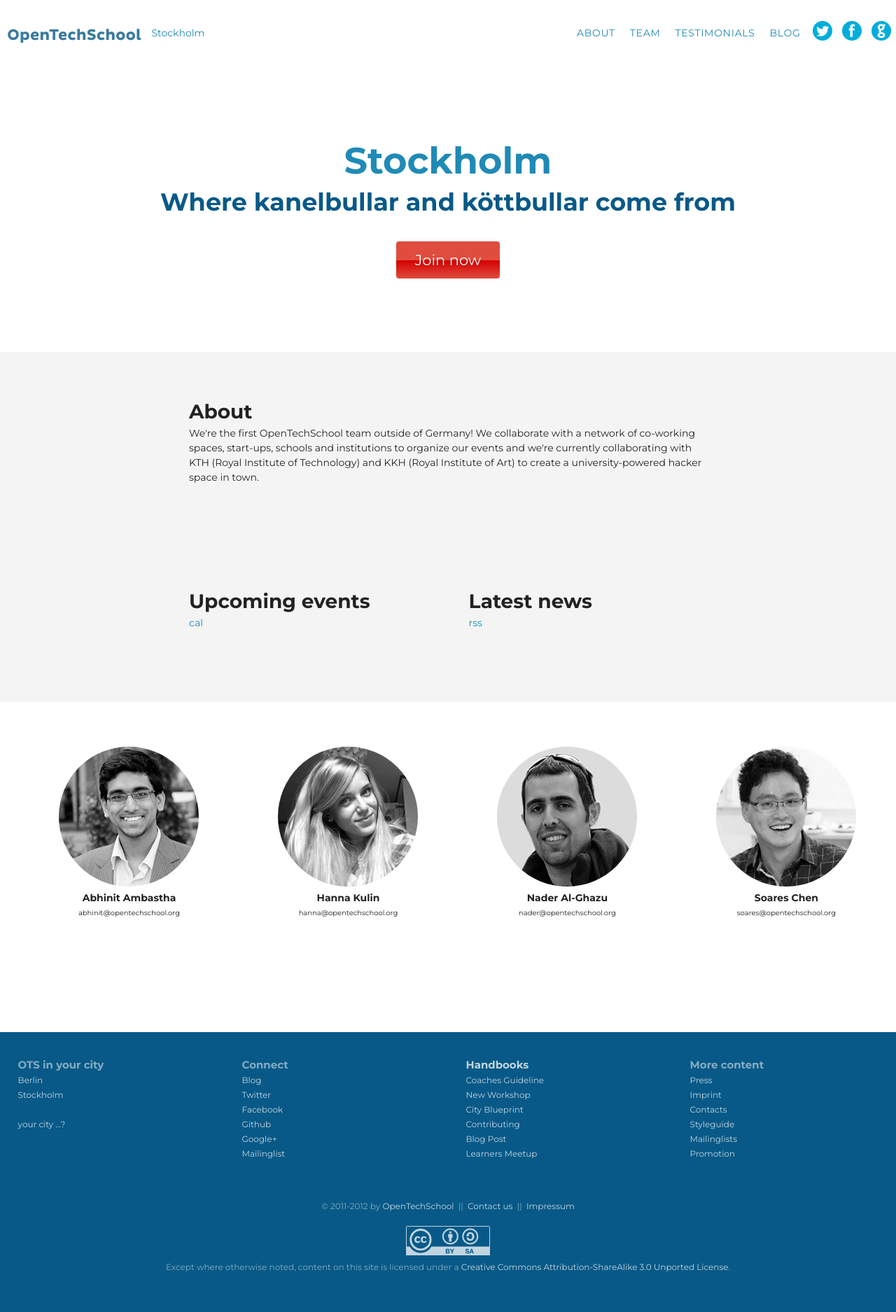
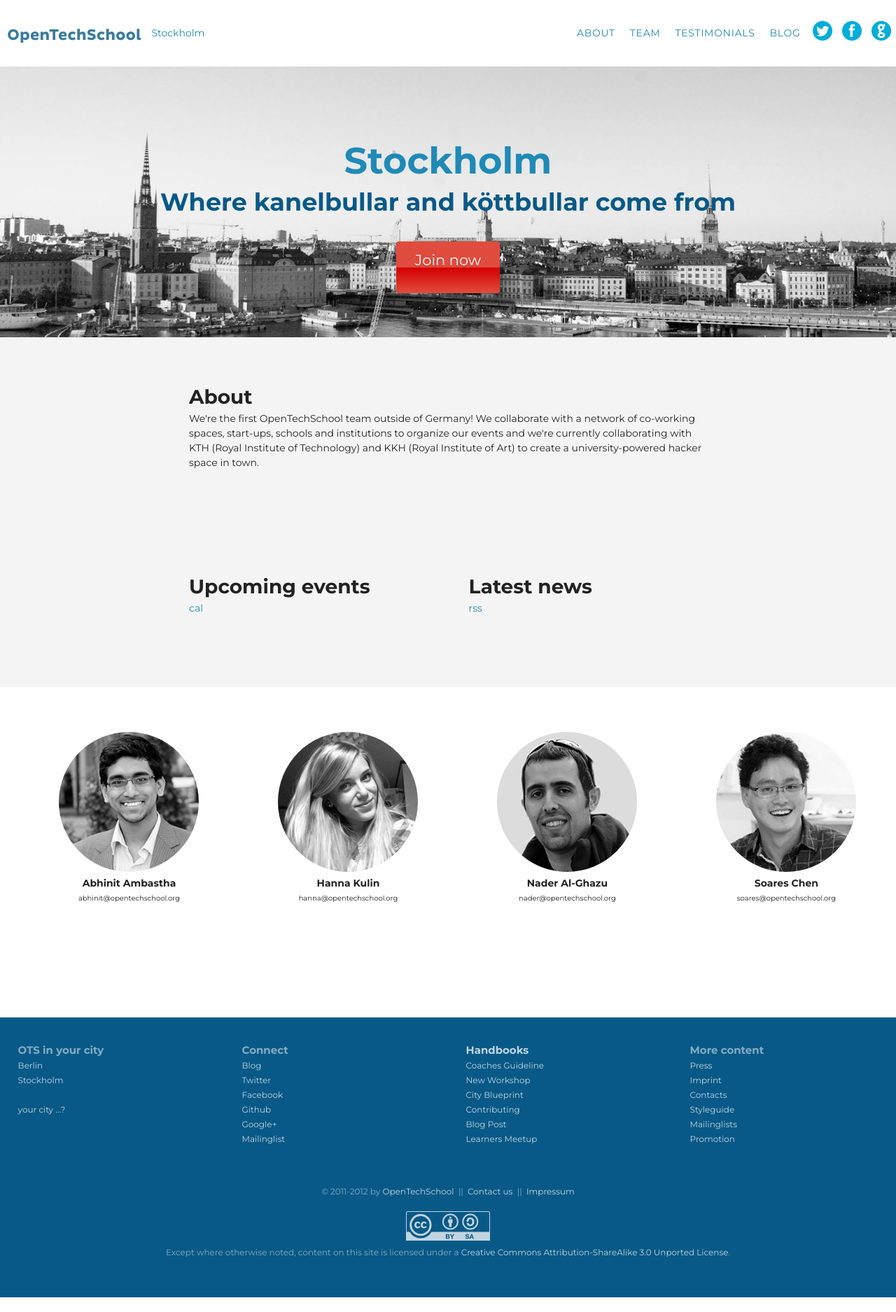
Before and after one commit to OpenTechSchool/www.opentechschool.org, a Jekyll site: the page built from stockholm/index.md, in a window 1280 px wide. Shown: the whole page at 70% size. Built offline with Jekyll 4.4.1, drawn with Linux system fonts in a browser that asks for light colours; nearby versions of some CDN libraries; after the commit the page ends 1854 px from its top, so only the background shows below that.

Commit message:
Photos! Pretty city pages!

```diff
--- a/_layouts/city.html
+++ b/_layouts/city.html
@@ -1,7 +1,7 @@
 {% include _head.html %}
 {% include _main_nav.html %}
 
-<header class="site_header site_header_city">
+<header class="site_header site_header_city" style="background-image: url({{page.image}})">
   <div class="container">
 
     <div class="city_title">
@@ -16,10 +16,10 @@
     </div>
 
     <div class="city_cta">
-      <a class="ots_action ots_action_city ots_action_highlight" href="http://www.meetup.com/{{page.meetupcom_group}}/join">Join now</a>
-      <p class="member_count">
-        <span id="js-meetup-members"></span>&nbsp;<span id="js-meetup-who"></span>
-      </p>
+      <a class="ots_action ots_action_city ots_action_highlight" href="http://www.meetup.com/{{page.meetupcom_group}}/join">
+        Join now
+        <span class="member_count"><span id="js-meetup-members"></span>&nbsp;<span id="js-meetup-who"></span></span>
+      </a>
     </div>
 
 
--- a/sass/imports/_city.scss
+++ b/sass/imports/_city.scss
@@ -3,13 +3,12 @@
 .city_title {
 }
 
-
 .city_cta {
 }
 
 .member_count {
+  display: block;
   font-size: .666em;
-  color: #666;
 }
 
 .tagline {
@@ -17,3 +16,9 @@
   line-height: 1.2;
   margin-bottom: 1em;
 }
+
+.site_header_city {
+  color: $ots_blue;
+  background-position: 0 50%;
+  background-size: 768px;
+}
--- a/sass/imports/_main.scss
+++ b/sass/imports/_main.scss
@@ -185,10 +185,6 @@
 .site_header_landing {
   background: $ots_blue;
   color: #FFF;
-}
-
-.site_header_city {
-  color: $ots_blue;
 }
 
 
--- a/sass/imports/_mediaqueries.scss
+++ b/sass/imports/_mediaqueries.scss
@@ -59,5 +59,9 @@
   .float_list_4 > li {
     width: 21%;
   }
+  .site_header_city {
+    background-size: 100%;
+  }
+
 
 }
--- a/stockholm/index.md
+++ b/stockholm/index.md
@@ -1,6 +1,7 @@
 ---
 layout: city
 title: Stockholm
+image: ../images/bg_stockholm.jpg
 tagline: "Where kanelbullar and köttbullar come from"
 rss_feed: stockholm
 meetupcom_group: opentechschool-stockholm
--- a/stylesheets/screen.css
+++ b/stylesheets/screen.css
@@ -354,48 +354,43 @@
   color: #FFF;
 }
 
-/* line 190, ../sass/imports/_main.scss */
-.site_header_city {
-  color: #085987;
-}
-
 /* Style for list with floated list items. Responds to screen-width. */
-/* line 197, ../sass/imports/_main.scss */
+/* line 193, ../sass/imports/_main.scss */
 .float_list {
   list-style: none;
   padding: 0;
   overflow: hidden;
 }
 
-/* line 203, ../sass/imports/_main.scss */
+/* line 199, ../sass/imports/_main.scss */
 .float_list > li {
   margin: 0 2% 1.5em 2%;
 }
 
 /* List of OTS members, extends float list. Includes image and links. */
-/* line 210, ../sass/imports/_main.scss */
+/* line 206, ../sass/imports/_main.scss */
 .team_list > li {
   min-height: 8em;
   height: auto !important;
   height: 8em;
   text-align: center;
 }
-/* line 215, ../sass/imports/_main.scss */
+/* line 211, ../sass/imports/_main.scss */
 .team_list > li:before {
   display: none;
 }
-/* line 218, ../sass/imports/_main.scss */
+/* line 214, ../sass/imports/_main.scss */
 .team_list > li img {
   width: 100%;
   max-width: 200px;
   height: auto;
   border-radius: 100%;
 }
-/* line 224, ../sass/imports/_main.scss */
+/* line 220, ../sass/imports/_main.scss */
 .team_list > li h3 {
   font-size: 1em;
 }
-/* line 227, ../sass/imports/_main.scss */
+/* line 223, ../sass/imports/_main.scss */
 .team_list > li p {
   font-size: .714em;
   min-height: 6em;
@@ -403,24 +398,24 @@
   height: 6em;
 }
 
-/* line 235, ../sass/imports/_main.scss */
+/* line 231, ../sass/imports/_main.scss */
 .top_bar {
   width: 100%;
   z-index: 100;
   background: #FFF;
   color: #FFF;
 }
-/* line 240, ../sass/imports/_main.scss */
+/* line 236, ../sass/imports/_main.scss */
 .top_bar .container {
   overflow: visible;
 }
 
-/* line 245, ../sass/imports/_main.scss */
+/* line 241, ../sass/imports/_main.scss */
 .logo_top_bar {
   float: left;
   padding: 0.5em 0.75em;
 }
-/* line 249, ../sass/imports/_main.scss */
+/* line 245, ../sass/imports/_main.scss */
 .logo_top_bar > a {
   display: block;
   float: left;
@@ -431,7 +426,7 @@
   white-space: nowrap;
   overflow: hidden;
 }
-/* line 261, ../sass/imports/_main.scss */
+/* line 257, ../sass/imports/_main.scss */
 .logo_top_bar > a,
 .logo_top_bar > a:link,
 .logo_top_bar > a:visited {
@@ -443,7 +438,7 @@
   filter: alpha(opacity=80);
   /* IE 5-7  */
 }
-/* line 270, ../sass/imports/_main.scss */
+/* line 266, ../sass/imports/_main.scss */
 .logo_top_bar > a:hover,
 .logo_top_bar > a:active,
 .logo_top_bar > a:focus {
@@ -455,7 +450,7 @@
   /* IE 5-7  */
 }
 
-/* line 278, ../sass/imports/_main.scss */
+/* line 274, ../sass/imports/_main.scss */
 footer {
   font-size: .8571em;
   background: #085987;
@@ -463,26 +458,26 @@
   padding: 3em 0;
   height: auto;
 }
-/* line 284, ../sass/imports/_main.scss */
+/* line 280, ../sass/imports/_main.scss */
 footer p {
   text-align: center;
 }
 
-/* line 291, ../sass/imports/_main.scss */
+/* line 287, ../sass/imports/_main.scss */
 footer a,
 footer a:link,
 footer a:visited {
   color: #c1d5e1;
 }
 
-/* line 297, ../sass/imports/_main.scss */
+/* line 293, ../sass/imports/_main.scss */
 footer a:hover,
 footer a:active,
 footer a:focus {
   color: #FFF;
 }
 
-/* line 301, ../sass/imports/_main.scss */
+/* line 297, ../sass/imports/_main.scss */
 .main_img {
   text-align: center;
   height: 24em;
@@ -490,7 +485,7 @@
 }
 
 /* News blocks, events */
-/* line 310, ../sass/imports/_main.scss */
+/* line 306, ../sass/imports/_main.scss */
 .date {
   font-size: .75em;
   font-style: italic;
@@ -498,17 +493,17 @@
 }
 
 /* Styleguide*/
-/* line 320, ../sass/imports/_main.scss */
+/* line 316, ../sass/imports/_main.scss */
 .sg_list {
   list-style: none;
   padding-left: 0 !important;
 }
-/* line 323, ../sass/imports/_main.scss */
+/* line 319, ../sass/imports/_main.scss */
 .sg_list > li:before {
   display: none;
 }
 
-/* line 328, ../sass/imports/_main.scss */
+/* line 324, ../sass/imports/_main.scss */
 .sg_list small {
   display: block;
   margin-bottom: .75em;
@@ -516,7 +511,7 @@
   font-style: italic;
 }
 
-/* line 335, ../sass/imports/_main.scss */
+/* line 331, ../sass/imports/_main.scss */
 .sg_color {
   display: inline-block;
   border-radius: 4px;
@@ -524,7 +519,7 @@
   color: transparent;
 }
 
-/* line 342, ../sass/imports/_main.scss */
+/* line 338, ../sass/imports/_main.scss */
 .sg_textarea {
   width: 90%;
   font-size: .625em;
@@ -537,7 +532,7 @@
 
 /* Testimonials */
 /* testimonials */
-/* line 355, ../sass/imports/_main.scss */
+/* line 351, ../sass/imports/_main.scss */
 .testimonial {
   overflow: hidden;
   position: relative;
@@ -546,17 +541,17 @@
   height: auto !important;
   height: 400px;
 }
-/* line 363, ../sass/imports/_main.scss */
+/* line 359, ../sass/imports/_main.scss */
 .testimonial header {
   overflow: hidden;
 }
 
-/* line 368, ../sass/imports/_main.scss */
+/* line 364, ../sass/imports/_main.scss */
 .testimonial_about {
   font-style: italic;
 }
 
-/* line 373, ../sass/imports/_main.scss */
+/* line 369, ../sass/imports/_main.scss */
 .name b {
   color: #666;
   display: block;
@@ -564,7 +559,7 @@
   margin-bottom: 1em;
 }
 
-/* line 381, ../sass/imports/_main.scss */
+/* line 377, ../sass/imports/_main.scss */
 .testimonial blockquote {
   position: absolute;
   z-index: 10;
@@ -573,7 +568,7 @@
   width: 25%;
 }
 
-/* line 389, ../sass/imports/_main.scss */
+/* line 385, ../sass/imports/_main.scss */
 .testimonial img {
   position: absolute;
   z-index: 1;
@@ -582,7 +577,7 @@
   display: block;
 }
 
-/* line 397, ../sass/imports/_main.scss */
+/* line 393, ../sass/imports/_main.scss */
 .testimonial img.close-up {
   width: 100%;
   max-width: 240px;
@@ -594,7 +589,7 @@
   float: left;
 }
 
-/* line 408, ../sass/imports/_main.scss */
+/* line 404, ../sass/imports/_main.scss */
 .question {
   color: #085987;
 }
@@ -609,30 +604,30 @@
     }*/
 }
 /* ==|== non-semantic helper classes ======================================== */
-/* line 430, ../sass/imports/_main.scss */
+/* line 426, ../sass/imports/_main.scss */
 .clearfix:before, .clearfix:after {
   content: "";
   display: table;
 }
 
-/* line 431, ../sass/imports/_main.scss */
+/* line 427, ../sass/imports/_main.scss */
 .clearfix:after {
   clear: both;
 }
 
-/* line 432, ../sass/imports/_main.scss */
+/* line 428, ../sass/imports/_main.scss */
 .clearfix {
   zoom: 1;
 }
 
-/* line 433, ../sass/imports/_main.scss */
+/* line 429, ../sass/imports/_main.scss */
 .center {
   text-align: center;
 }
 
 /* ==|== print styles ======================================================= */
 @media print {
-  /* line 441, ../sass/imports/_main.scss */
+  /* line 437, ../sass/imports/_main.scss */
   * {
     background: transparent !important;
     color: black !important;
@@ -641,43 +636,43 @@
     -ms-filter: none !important;
   }
 
-  /* line 442, ../sass/imports/_main.scss */
+  /* line 438, ../sass/imports/_main.scss */
   a, a:visited {
     text-decoration: underline;
   }
 
-  /* line 443, ../sass/imports/_main.scss */
+  /* line 439, ../sass/imports/_main.scss */
   a[href]:after {
     content: " (" attr(href) ")";
   }
 
-  /* line 444, ../sass/imports/_main.scss */
+  /* line 440, ../sass/imports/_main.scss */
   abbr[title]:after {
     content: " (" attr(title) ")";
   }
 
-  /* line 445, ../sass/imports/_main.scss */
+  /* line 441, ../sass/imports/_main.scss */
   .ir a:after, a[href^="javascript:"]:after, a[href^="#"]:after {
     content: "";
   }
 
-  /* line 446, ../sass/imports/_main.scss */
+  /* line 442, ../sass/imports/_main.scss */
   pre, blockquote {
     border: 1px solid #999;
     page-break-inside: avoid;
   }
 
-  /* line 447, ../sass/imports/_main.scss */
+  /* line 443, ../sass/imports/_main.scss */
   thead {
     display: table-header-group;
   }
 
-  /* line 448, ../sass/imports/_main.scss */
+  /* line 444, ../sass/imports/_main.scss */
   tr, img {
     page-break-inside: avoid;
   }
 
-  /* line 449, ../sass/imports/_main.scss */
+  /* line 445, ../sass/imports/_main.scss */
   img {
     max-width: 100% !important;
   }
@@ -686,13 +681,13 @@
     margin: 0.5cm;
 }
 
-  /* line 451, ../sass/imports/_main.scss */
+  /* line 447, ../sass/imports/_main.scss */
   p, h2, h3 {
     orphans: 3;
     widows: 3;
   }
 
-  /* line 452, ../sass/imports/_main.scss */
+  /* line 448, ../sass/imports/_main.scss */
   h2, h3 {
     page-break-after: avoid;
   }
@@ -720,17 +715,24 @@
 }
 
 /* Styles specific for city template */
-/* line 10, ../sass/imports/_city.scss */
+/* line 9, ../sass/imports/_city.scss */
 .member_count {
+  display: block;
   font-size: .666em;
-  color: #666;
 }
 
-/* line 15, ../sass/imports/_city.scss */
+/* line 14, ../sass/imports/_city.scss */
 .tagline {
   font-size: 35px;
   line-height: 1.2;
   margin-bottom: 1em;
+}
+
+/* line 20, ../sass/imports/_city.scss */
+.site_header_city {
+  color: #085987;
+  background-position: 0 50%;
+  background-size: 768px;
 }
 
 /* line 1, ../sass/imports/_nav.scss */
@@ -1021,4 +1023,9 @@
   .float_list_4 > li {
     width: 21%;
   }
+
+  /* line 62, ../sass/imports/_mediaqueries.scss */
+  .site_header_city {
+    background-size: 100%;
+  }
 }
```
Also changed, not shown: berlin/index.md (+1 -0 lines), images/bg_berlin.jpg (added), images/bg_stockholm.jpg (added).
